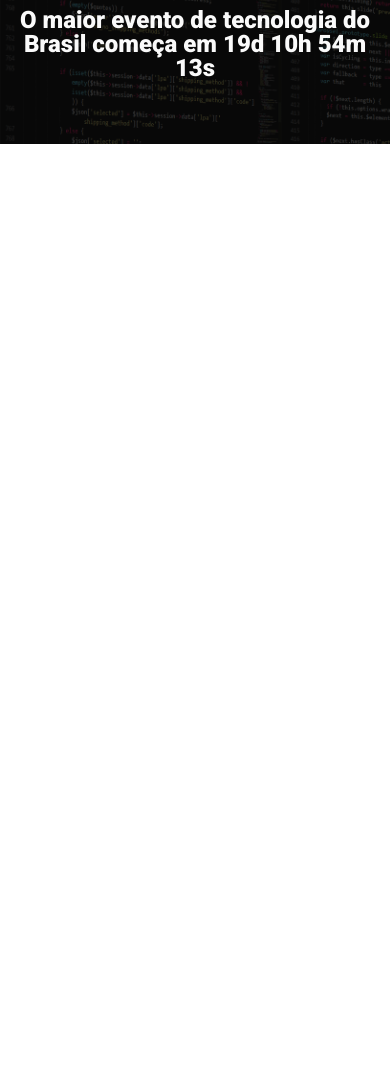
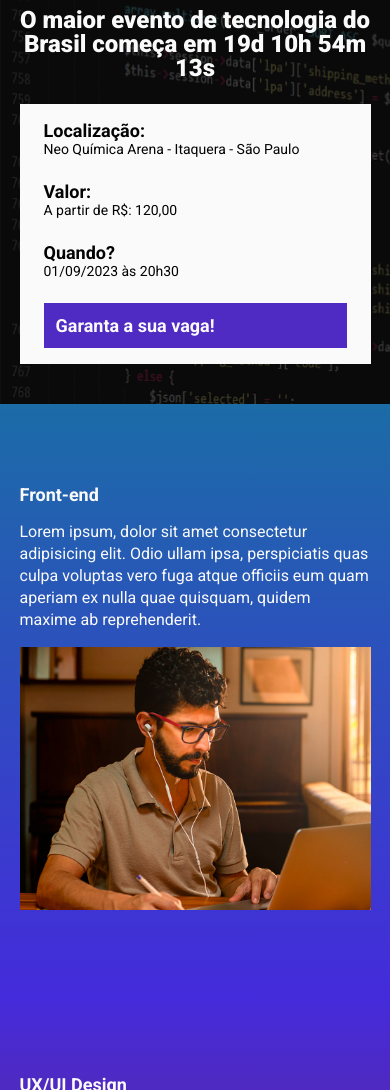
Before and after one commit to Pereira-10/ebac_tech_talks, a website built with Parcel: page src/index.html in a window 390 px wide. Shown: the part 96-1186 px from the top of the page. Before the commit the page ends 844 px from the top, so only its background shows below. Built offline with nearby package versions, Linux system fonts and the light colour scheme.

Commit message:
inclusão de mais informações na página

```diff
--- a/package.json
+++ b/package.json
@@ -13,6 +13,7 @@
   "devDependencies": {
     "@parcel/transformer-sass": "^2.9.3",
     "parcel": "^2.9.3",
+    "parcel-bundler": "^1.12.5",
     "sharp": "^0.31.3"
   }
 }
--- a/src/index.html
+++ b/src/index.html
@@ -8,6 +8,8 @@
 <link rel="preconnect" href="https://fonts.gstatic.com" crossorigin>
 <link href="https://fonts.googleapis.com/css2?family=Roboto:ital,wght@0,100;0,300;0,400;0,500;0,700;0,900;1,100;1,300;1,400;1,500;1,700;1,900&display=swap" rel="stylesheet">
 <link rel="stylesheet" href="styles/main.scss">
+<link rel="stylesheet" href="https://unpkg.com/aos@next/dist/aos.css" />
+
 </head>
 <body>
     <header class="hero">
@@ -16,10 +18,70 @@
             <p class="hero__text">
                 O maior evento de tecnologia do Brasil começa em 19d 10h 54m 13s
             </p>
+            <div class="infos-bar">
+                <ul class="infos-bar__infos">
+                    <li class="infos-bar__infos__item">
+                        <b>Localização:</b>
+                        Neo Química Arena - Itaquera - São Paulo
+                    </li>
+                    <li class="infos-bar__infos__item">
+                        <b> Valor: </b>
+                        A partir de R$: 120,00
+                    </li>
+                    <li class="infos-bar__infos__item">
+                        <b>Quando?</b>
+                        01/09/2023 às 20h30
+                    </li>
+                </ul>
+                <a href="#" class="button button--primary">
+                    Garanta a sua vaga!
+                </a>
+            </div>
         </div>
     </header>
 
+    <section class="event event--frontend" >
+        <div class="container" data-aos="fade-right">
+            <div class="event__details">
+                <h2 class="event__details__title">Front-end</h2>
+                <p class="event__details__description">Lorem ipsum, dolor sit amet consectetur adipisicing elit. Odio ullam ipsa, perspiciatis quas culpa voluptas vero fuga atque officiis eum quam aperiam ex nulla quae quisquam, quidem maxime ab reprehenderit.</p>
+            </div>
+            <img class="event__image" src="./images/frontend.png" alt="Imagem front end">
+        </div>
+    </section>
 
+    <section class="event event--ux-ui event--image-left" >
+        <div class="container" data-aos="fade-left">
+            <div class="event__details">
+                <h2 class="event__details__title">UX/UI Design</h2>
+                <p class="event__details__description">Lorem ipsum, dolor sit amet consectetur adipisicing elit. Odio ullam ipsa, perspiciatis quas culpa voluptas vero fuga atque officiis eum quam aperiam ex nulla quae quisquam, quidem maxime ab reprehenderit.</p>
+            </div>
+            <img class="event__image" src="./images/frontend.png" alt="Imagem front end">
+        </div>
+    </section>
+
+    <section class="event event--data-science" >
+        <div class="container" data-aos="fade-right">
+            <div class="event__details">
+                <h2 class="event__details__title">Data Science</h2>
+                <p class="event__details__description">Lorem ipsum, dolor sit amet consectetur adipisicing elit. Odio ullam ipsa, perspiciatis quas culpa voluptas vero fuga atque officiis eum quam aperiam ex nulla quae quisquam, quidem maxime ab reprehenderit.</p>
+            </div>
+            <img class="event__image" src="./images/frontend.png" alt="Imagem front end">
+        </div>
+    </section>
+
+    <section class="event event--backend event--image-left" >
+        <div class="container" data-aos="fade-left">
+            <div class="event__details">
+                <h2 class="event__details__title">Back-end</h2>
+                <p class="event__details__description">Lorem ipsum, dolor sit amet consectetur adipisicing elit. Odio ullam ipsa, perspiciatis quas culpa voluptas vero fuga atque officiis eum quam aperiam ex nulla quae quisquam, quidem maxime ab reprehenderit.</p>
+            </div>
+            <img class="event__image" src="./images/frontend.png" alt="Imagem front end">
+        </div>
+    </section>
+
+
+    <script src="https://unpkg.com/aos@next/dist/aos.js"></script>
     <script src="scripts/main.js"></script>
 </body>
 </html>
--- a/src/scripts/main.js
+++ b/src/scripts/main.js
@@ -1 +1 @@
-console.log("olá mundo");
+AOS.init();
--- /dev/null
+++ b/src/styles/_event.scss
@@ -0,0 +1,66 @@
+@use './variables';
+
+
+.event {
+    padding: 80px 0;
+
+    &--frontend {
+        background-image: linear-gradient(variables.$blue1, variables.$blue2);
+    }
+
+    &--ux-ui {
+        background-image: linear-gradient(variables.$blue2, variables.$pink);
+    }
+
+    &--data-science {
+        background-image: linear-gradient(variables.$pink, variables.$yellow);
+    }
+
+    &--backend {
+        background-image: linear-gradient(variables.$yellow, variables.$pink);
+    }
+
+    &--image-left {
+        .container {
+            flex-direction: row-reverse;
+        }
+    }
+    .container {
+        display: flex;
+        gap: 40px;
+    }
+
+    &__image {
+        max-width: 360px;
+    }
+
+    &__details {
+
+
+        &__title {
+            font-size: 18px;
+            font-weight: bold;
+            margin-bottom: 16px;
+        }
+
+        &__description {
+            font-size: 16px;
+            line-height: 22px;
+        }
+    }
+
+    @media (max-width: 640px) {
+        .container {
+            display: block;
+        }
+
+        &__image {
+            width: 100%;
+        }
+
+        &__details {
+            margin-right: 0;
+            margin-bottom: 16px;
+        }
+    }
+}
--- a/src/styles/_hero.scss
+++ b/src/styles/_hero.scss
@@ -1,3 +1,6 @@
+@use './variables';
+
+
 .hero {
     padding-top: 64px;
     padding-bottom: 100px;
@@ -16,7 +19,7 @@
         left: 0;
         width: 100%;
         height: 100%;
-        background-color: black;
+        background-color: variables.$corTextoSecundario;
         content: '';
         opacity: .7;
     }
--- /dev/null
+++ b/src/styles/_variables.scss
@@ -0,0 +1,9 @@
+$corTextoPrincipal: #fafafa;
+$corTextoSecundario: #030303;
+$corFundo: #fefefe;
+$corBotao: #4f2ac3;
+
+$blue1: #1b6ca7;
+$blue2: #442bdb;
+$pink: #89223b;
+$yellow: #9c791d;
--- /dev/null
+++ b/src/styles/components/_buttons.scss
@@ -0,0 +1,25 @@
+@use '../variables';
+
+.button {
+    padding: 12px;
+    font-size: 18px;
+    font-weight: bold;
+    text-decoration: none;
+    text-align: center;
+    white-space: nowrap;  // sem quebra de linha
+
+    &--primary {
+        color: variables.$corTextoPrincipal;
+        background-color: variables.$corBotao;
+    }
+
+    @media (max-width:640px){
+        display: block;
+        width: 100%;
+    }
+
+    @media (max-width: 1024px) {
+        display: flex;
+        align-items: center;
+    }
+}
--- /dev/null
+++ b/src/styles/components/_infos_bar.scss
@@ -0,0 +1,41 @@
+@use '../variables';
+
+.infos-bar {
+    padding: 16px 24px;
+    background-color: variables.$corTextoPrincipal;
+    display: flex;
+    justify-content: space-between;
+
+    &__infos {
+        display: flex;
+        gap: 40px;
+
+        &__item{
+            font-size: 14px;
+            color: variables.$corTextoSecundario;
+            b {
+                font-size: 18px;
+                display: block;
+                color: variables.$corTextoSecundario;
+            }
+        }
+    }
+
+    @media (max-width: 640px) {
+        display: block;
+
+        &__infos {
+            display: block;
+
+            &__item {
+                margin-bottom: 24px;
+            }
+        }
+    }
+
+    @media (max-width: 1024px) {
+        &__infos {
+            gap: 16px;
+        }
+    }
+}
--- a/src/styles/main.scss
+++ b/src/styles/main.scss
@@ -1,11 +1,17 @@
+
+@use './variables';
 @use 'hero';
+@use 'components/infos_bar';
+@use 'components/buttons';
+@use 'event';
 
 * {
     margin: 0;
     padding: 0;
     box-sizing: border-box;
     font-family: 'Roboto', sans-serif;
-    color:#fafafa;
+    color: variables.$corTextoPrincipal;
+    list-style: none;
 }
 
 .container {
```
Also changed, not shown: 1 other file.
